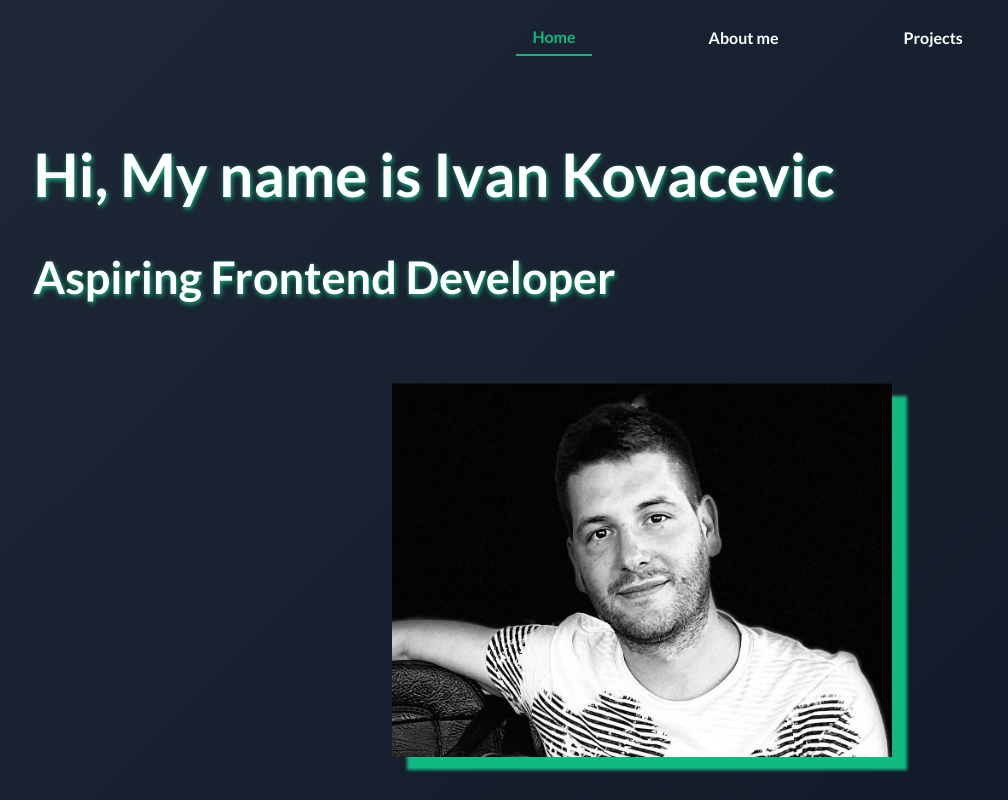
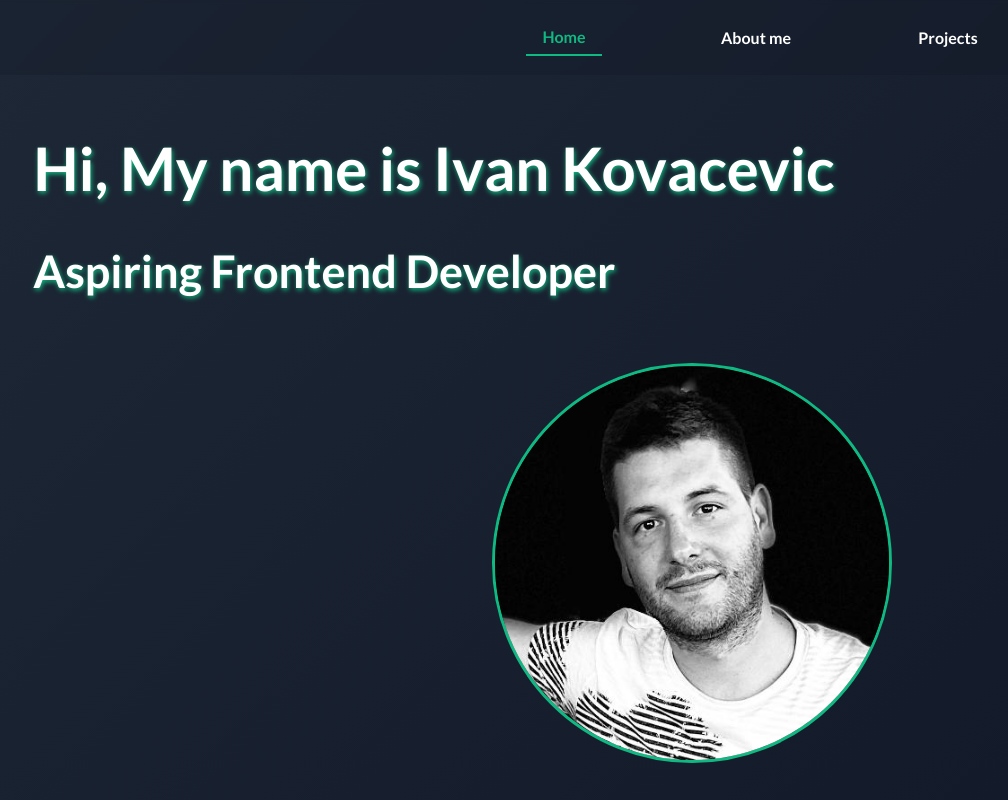
Before and after one commit to Ivan0812/react-port, a React (Vite) app: page /Profile in a window 1280 px wide. Shown: the top 800 px of the page, without its empty margins (236-1244 px from the left). Built offline with nearby package versions, Linux system fonts and the light colour scheme.

Commit message:
Update index.css

```diff
--- a/src/index.css
+++ b/src/index.css
@@ -43,9 +43,14 @@ html {
 /* ----- NAVIGATION ----- */
 nav {
     display: flex;
+    position: sticky;
+    top: 0;
+    z-index: 1000;
     max-width: 100%;
     flex-direction: row;
     justify-content: center;
+    background-color: rgba(17, 24, 39, 0.2);
+    backdrop-filter: blur(2px);
 
 }
 
@@ -74,7 +79,7 @@ a {
     color: var(--white);
     text-decoration: none;
     font-weight: bold;
-    padding: 0.5rem 1rem; /* daje ravnotežu */
+    padding: 0.5rem 1rem;
     transition: color 0.3s ease, transform 0.3s ease;
   }
 
@@ -84,9 +89,8 @@ a {
   }
 
   .list a.active {
-    text-decoration: none;
     color: var(--emerland-green);
-    border-bottom: 2px solid var(--emerland-green); /* označava aktivnu stranicu */
+    border-bottom: 2px solid var(--emerland-green);
   }
 /* ----- MAIN -----*/
 .profile {
@@ -126,9 +130,11 @@ a {
 
  .my-img {
     margin-top: 20px;
-    width: 300px;
-    height: auto;
-    box-shadow: 15px 13px 3px var(--emerland-green);
+    width: 200px;
+    height: 200px;
+    border-radius: 50%;
+    object-fit: cover;
+    border: 3px solid var(--emerland-green);
     transition: transform 2s ease-in-out, opacity 2s ease-in-out;
  }
 
@@ -544,7 +550,6 @@ fieldset {
         max-width: 100%;
         flex-direction: row;
         justify-content: flex-end;
-        margin-right: 1em;
     }
 
     .navlist {
@@ -578,8 +583,8 @@ fieldset {
 
     .my-img {
         margin: 0 50px 100px 0;
-        width: 400px;
-        height: auto;
+        width: 300px;
+        height: 300px;
         grid-row: 2;
         grid-column: 2 / span 1;
     }
@@ -704,8 +709,8 @@ fieldset {
     }
 
     .my-img {
-        width: 500px;
-        height: auto;
+        width: 400px;
+        height: 400px;
     }
 
     #about-me {
@@ -757,6 +762,6 @@ fieldset {
   }
 
     .footer {
-        height: 20vh;
+        height: 55vh;
     }
 }
```
